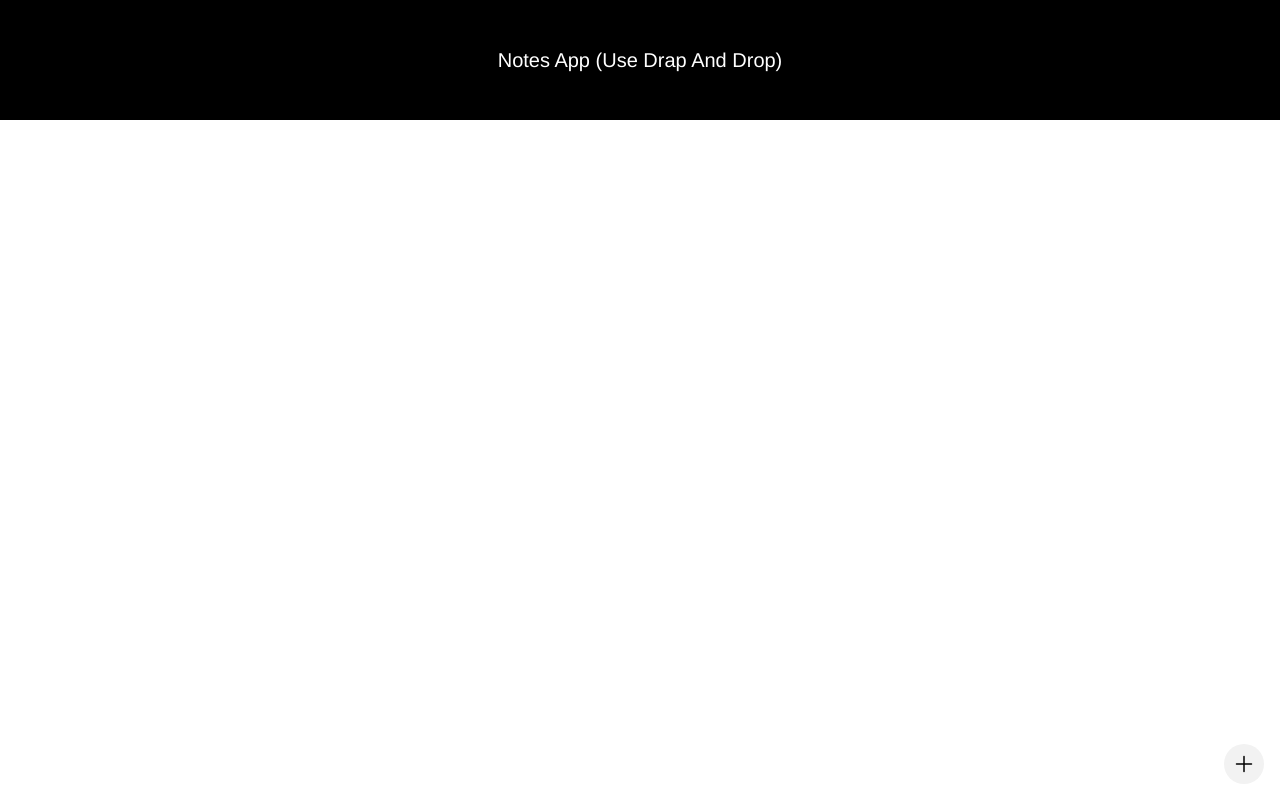
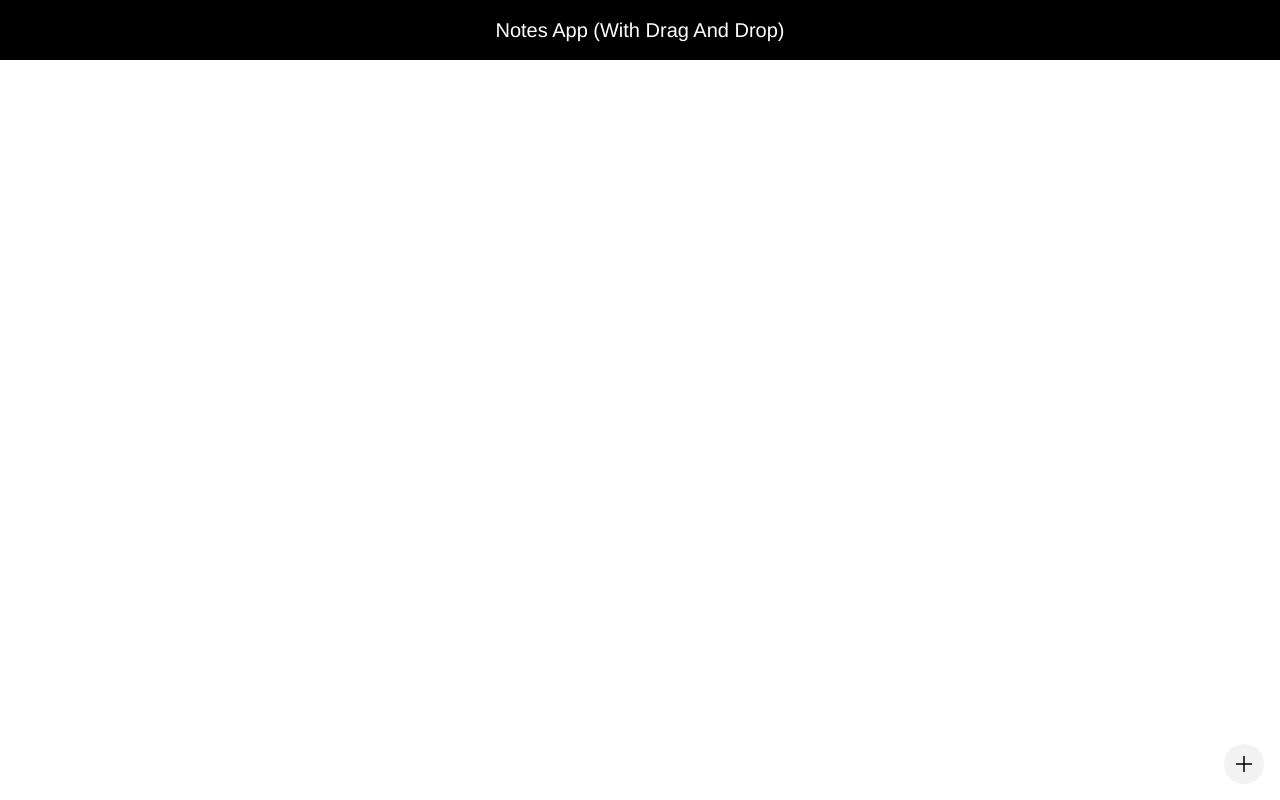
Before and after one commit to aalto95/pwa-notes, a Vue app: page / in a window 1280 px wide. Built offline with nearby package versions, Linux system fonts and the light colour scheme.

Commit message:
Rework header & remove console logs

```diff
--- a/src/components/AddNotePrompt.vue
+++ b/src/components/AddNotePrompt.vue
@@ -25,7 +25,7 @@ onMounted(() => {
 
 <template>
   <div
-    class="absolute w-screen h-screen bg-black/[.6] z-10 flex justify-center items-center"
+    class="fixed w-screen h-screen bg-black/[.6] z-10 flex justify-center items-center"
     @click.self="closePrompt"
   >
     <div
--- a/src/components/Header.vue
+++ b/src/components/Header.vue
@@ -1,26 +1,28 @@
 <template>
-  <header
-    v-if="!store.dragAndDropIsActive"
-    class="w-full h-30 flex justify-center items-center bg-black text-white"
-  >
-    <h1 class="text-xl">Notes App (Use Drap And Drop)</h1>
-  </header>
+  <header class="w-full h-15 text-white flex">
+    <div v-if="store.dragAndDropIsActive" class="flex w-full">
       <div
-    v-if="store.dragAndDropIsActive"
         @drop="handleDeleteDrop($event)"
         @dragover="allowDrop($event)"
-    class="w-full h-15 flex justify-center items-center bg-red-100 border-2 border-dashed border-red-300"
+        class="w-1/2 h-15 flex justify-center items-center bg-red-100 border-2 border-dashed border-red-300"
       >
-    Delete
+        <p class="text-red-500">Delete</p>
       </div>
       <div
-    v-if="store.dragAndDropIsActive"
         @drop="handlePinDrop($event)"
         @dragover="allowDrop($event)"
-    class="w-full h-15 flex justify-center items-center bg-yellow-100 border-2 border-dashed border-yellow-300"
+        class="w-1/2 h-15 flex justify-center items-center bg-yellow-100 border-2 border-dashed border-yellow-300"
       >
-    Pin / Unpin
+        <p class="text-yellow-500">Pin / Unpin</p>
       </div>
+    </div>
+    <h1
+      v-else
+      class="text-xl bg-black w-full h-full flex justify-center items-center"
+    >
+      Notes App (With Drag And Drop)
+    </h1>
+  </header>
 </template>
 
 <script setup lang="ts">
@@ -30,7 +32,6 @@ const store = useStore();
 
 function handleDeleteDrop(ev) {
   ev.preventDefault();
-  console.log(ev);
   const noteReference = JSON.parse(ev.dataTransfer.getData("text/plain"));
   noteReference.pinned
     ? store.deletePinnedNote(noteReference.id)
@@ -39,7 +40,6 @@ function handleDeleteDrop(ev) {
 
 function handlePinDrop(ev) {
   ev.preventDefault();
-  console.log(ev);
   const noteReference = JSON.parse(ev.dataTransfer.getData("text/plain"));
   noteReference.pinned
     ? store.unpinNote(noteReference)
--- a/src/components/Note.vue
+++ b/src/components/Note.vue
@@ -69,7 +69,6 @@ function editModeOn() {
 
 function handleDrag(ev) {
   ev.preventDefault();
-  console.log(ev);
 }
 
 function handleDragStart(ev) {
--- a/src/components/Notes.vue
+++ b/src/components/Notes.vue
@@ -8,12 +8,6 @@ const store = useStore();
 onMounted(() => {
   store.getNotes();
 });
-
-function handleDrop(ev) {
-  console.log(data);
-  ev.preventDefault();
-  var data = ev.dataTransfer.getData("text");
-}
 </script>
 
 <template>
```
Lines whose indentation alone changed are shown as unchanged.
